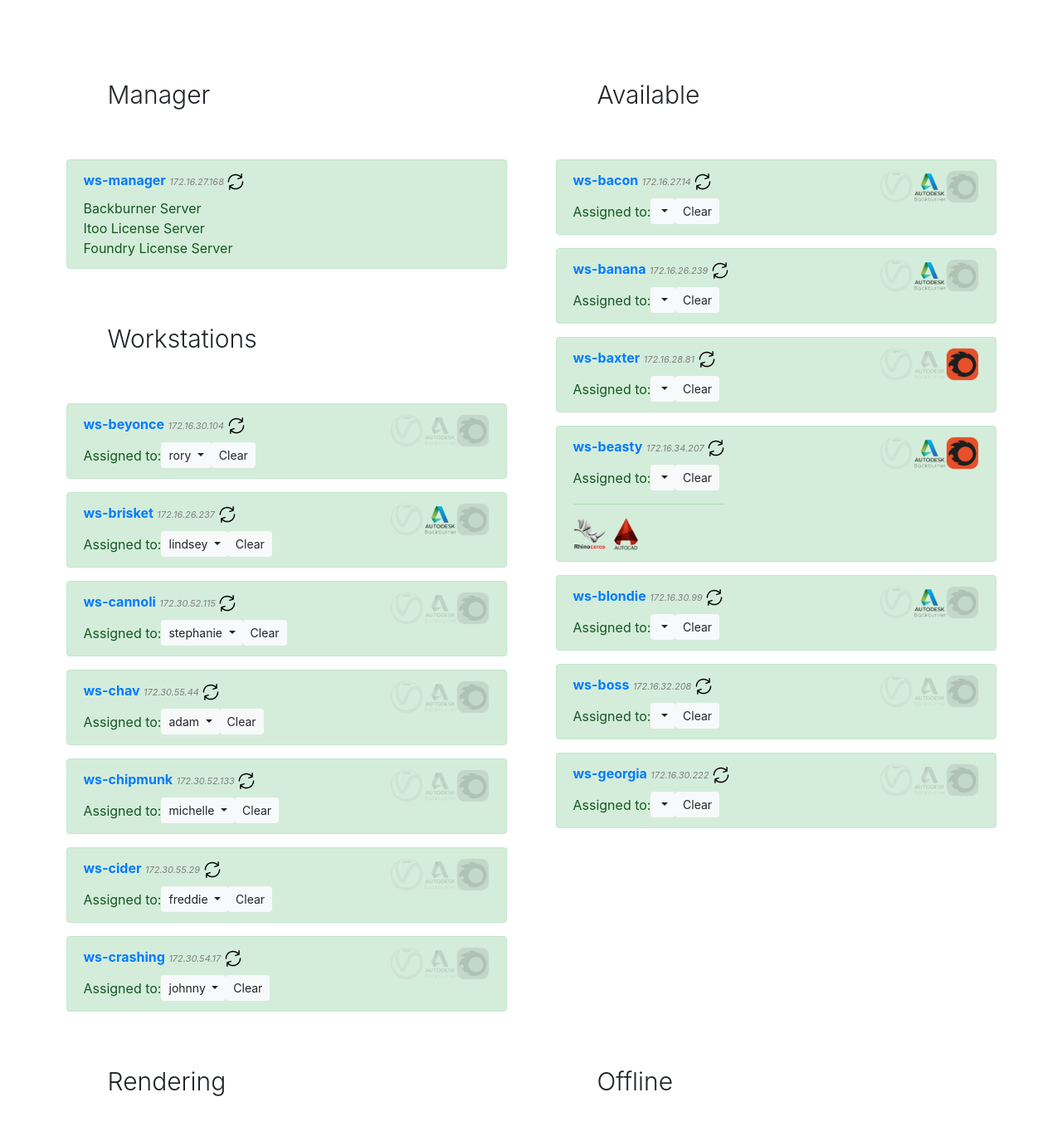
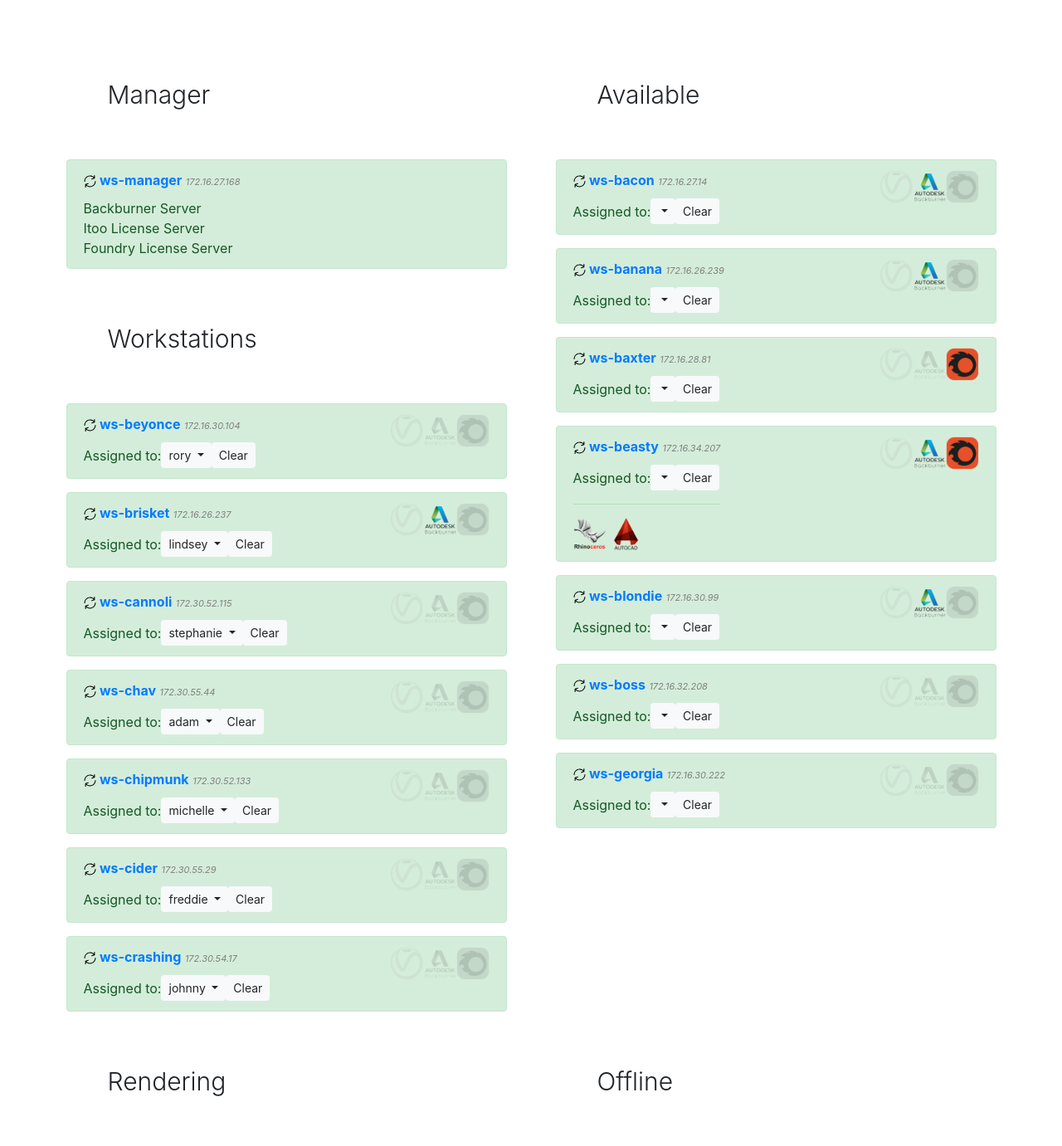
Before and after one commit to najar1412/rorender, a Django app: page /rorender/ in a window 1280 px wide. Shown: the part 56-1437 px from the top of the page at 83% size. Run offline with Django 3.2, Linux system fonts and the light colour scheme; data comes from the database, SQL or seed files in the repository; both versions use the stored data as it was after the commit; some libraries are stand-ins or nearby versions.

Commit message:
more ajax

```diff
--- /dev/null
+++ b/rendertools/rorender/static/rorender/style.css
@@ -0,0 +1,9 @@
+.spin-refresh {
+    -webkit-animation:spin 0.5s linear infinite;
+    -moz-animation:spin 0.5s linear infinite;
+    animation:spin 0.5s linear infinite;
+}
+
+@-moz-keyframes spin { 100% { -moz-transform: rotate(360deg); } }
+@-webkit-keyframes spin { 100% { -webkit-transform: rotate(360deg); } }
+@keyframes spin { 100% { -webkit-transform: rotate(360deg); transform:rotate(360deg); } }
--- a/rendertools/rorender/templates/rorender/base.html
+++ b/rendertools/rorender/templates/rorender/base.html
@@ -13,6 +13,9 @@
   <!-- Bootstrap -->
   <link rel="stylesheet" href="https://stackpath.bootstrapcdn.com/bootstrap/4.4.1/css/bootstrap.min.css"
     integrity="sha384-Vkoo8x4CGsO3+Hhxv8T/Q5PaXtkKtu6ug5TOeNV6gBiFeWPGFN9MuhOf23Q9Ifjh" crossorigin="anonymous">
+
+
+<link rel="stylesheet" type="text/css" href="{% static 'rorender/style.css' %}">
 </head>
 
 <body>
@@ -72,6 +75,7 @@
     let icons = el.parentElement.parentElement.parentElement.children[1]
     let card = el.parentElement.parentElement.parentElement.parentElement
 
+    el.classList.add('spin-refresh')
     card.classList.remove('alert-success')
     card.classList.add('alert-warning')
     card.style.opacity = 0.5
@@ -104,6 +108,7 @@
 
                 }
 
+                el.classList.remove('spin-refresh')
                 card.classList.remove('alert-warning')
                 card.classList.add('alert-success')
                 card.style.opacity = 1
--- a/rendertools/rorender/templates/rorender/com_machine_card.html
+++ b/rendertools/rorender/templates/rorender/com_machine_card.html
@@ -7,10 +7,12 @@
     <div style="display:flex;flex-direction: row;justify-content: space-between">
         <div style="display:flex;flex-direction: column;">
             <div>
+                <img onclick="refreshMachine(['{{machine.name}}', '{{machine.ip}}', this])" style="cursor: pointer; height:15px;width:15px" src="{% static 'rorender/refresh.svg' %}" />
+
                 <a href="/rorender/remote_connect/?ip={{machine.ip}}">
+
                     <span style="font-weight:bold;">{{machine.name}}</span></a>
                     <span style="color:gray;font-style: italic;font-size:11px;">{{machine.ip}}</span>
-                    <img onclick="refreshMachine(['{{machine.name}}', '{{machine.ip}}', this])" style="height:20px;width:20px" src="{% static 'rorender/refresh.svg' %}" />
             </div>
 
 
--- a/rendertools/rorender/views.py
+++ b/rendertools/rorender/views.py
@@ -12,7 +12,7 @@ from .module.database import (
 from django.contrib.auth.models import User
 from django.http import JsonResponse
 
-
+#TODO: THIS IS WANK.
 #TODO: database file management, if db_file.sqite3 exists... etv
 #TODO: sometimes a machine is found, but cant be find in database, but it is.
 #TODO: handle computers that cant be found by hostname, just ip.
```
Also changed, not shown: rendertools/db.sqlite3.
